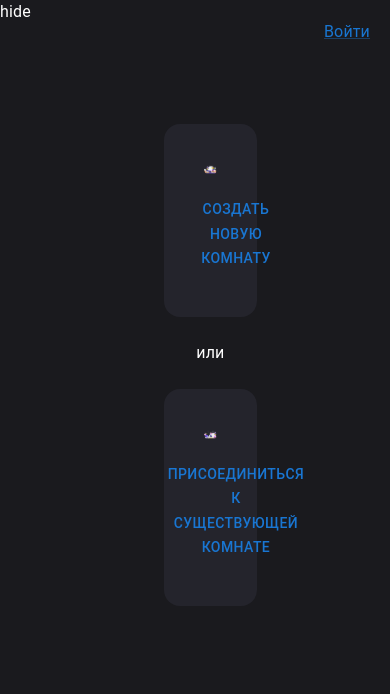
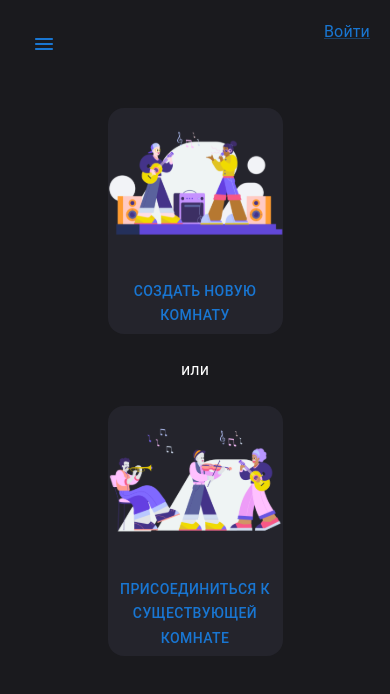
Before and after one commit to Tokiyashi/tunetown, a React (Vite) app: page /room in a window 390 px wide. Shown: the top 694 px of the page. Built offline with nearby package versions, Linux system fonts and the light colour scheme.

Commit message:
layout updates

```diff
--- /dev/null
+++ b/src/components/Header/UserMenu/index.tsx
@@ -0,0 +1,30 @@
+import React from 'react';
+import {Button, Link} from "@mui/material";
+import {RootState, store} from "@/store";
+import {setUser} from "@/store/slices/userSlice";
+import {DEFAULT_USER} from "@/common/constants/defaultUser";
+import {useSelector} from "react-redux";
+
+const UserMenu = () => {
+  const {currentUser} = useSelector((state: RootState) => state.user);
+
+
+  return (
+    <>
+      {currentUser._id ? (
+        <div className="flex items-center gap-4">
+          <h2>{currentUser.name}</h2>
+          <Button
+            onClick={() => store.dispatch(setUser(DEFAULT_USER))}
+          >
+            Выйти
+          </Button>
+        </div>
+      ) : (
+        <Link href="/login">Войти</Link>
+      )}
+    </>
+  );
+};
+
+export default UserMenu;
--- a/src/components/Header/index.tsx
+++ b/src/components/Header/index.tsx
@@ -1,27 +1,13 @@
 import React from 'react';
-import {useSelector} from 'react-redux';
-import {RootState, store} from '@/store';
-import {setUser} from '@/store/slices/userSlice';
-import {DEFAULT_USER} from '@/common/constants/defaultUser';
-import {Button, Link} from "@mui/material";
+import MobileSidebar from "@/components/Sidebar/MobileSidebar";
+import UserMenu from "./UserMenu";
 
 const Header = () => {
-  const {currentUser} = useSelector((state: RootState) => state.user);
 
   return (
-    <div className="justify-end p-5 flex align-middle">
-      {currentUser._id ? (
-        <div className="flex gap-4">
-          <h2>{currentUser.name}</h2>
-          <Button
-            onClick={() => store.dispatch(setUser(DEFAULT_USER))}
-          >
-            Выйти
-          </Button>
-        </div>
-      ) : (
-        <Link href="/login">Войти</Link>
-      )}
+    <div className="justify-between md:justify-end p-5 flex align-middle">
+      <MobileSidebar/>
+      <UserMenu/>
     </div>
   );
 };
--- a/src/components/PageWrapper/index.tsx
+++ b/src/components/PageWrapper/index.tsx
@@ -1,13 +1,13 @@
 import React from 'react';
-import Sidebar from "@/components/Sidebar";
 import Header from "@/components/Header";
 import {Outlet} from "react-router-dom";
+import DefaultSidebar from "@/components/Sidebar/DefaultSidebar";
 
 
 const PageWrapper = () => {
   return (
-    <div className='min-h-screen text-white flex min-w-screen bg-app-bg'>
-      <Sidebar/>
+    <div className='min-h-screen overflow-hidden max-h-screen text-white flex min-w-screen bg-app-bg'>
+      <DefaultSidebar/>
       <div className="flex w-full overflow-auto relative flex-col">
         <Header/>
         <main className="flex w-full h-full flex-col overflow-auto p-5">
--- a/src/components/Sidebar/MobileSidebar/index.tsx
+++ b/src/components/Sidebar/MobileSidebar/index.tsx
@@ -1,26 +1,37 @@
 import React, {useState} from 'react';
 import Buttons from '@/components/Sidebar/Buttons';
 import AudioPlayer from '@/components/AudioPlayer';
+import MenuRoundedIcon from '@mui/icons-material/MenuRounded';
+import {IconButton} from "@mui/material";
+import CloseRoundedIcon from '@mui/icons-material/CloseRounded';
 
 const MobileSidebar = () => {
   const [show, setShow] = useState(false);
 
   return (
     <div className="w-min md:hidden inline">
-      <button
+      <IconButton
+        size="large"
         onClick={() => {
           setShow(show => !show);
         }}
       >
-        {show ? (
-          <>show</>
-        ) : (
-          <>hide</>
-        )}
-      </button>
+        {!show &&
+            <MenuRoundedIcon color='primary'/>
+        }
+      </IconButton>
       {show && (
-        <div className="w-screen md:flex max-h-screen p-5 flex flex-col justify-between min-h-full">
+        <div
+          className="w-screen absolute top-0 left-0 bg-app-bg z-10 md:flex max-h-screen p-5 flex flex-col justify-between min-h-full">
           <div>
+            <IconButton
+              size="large"
+              onClick={() => {
+                setShow(show => !show);
+              }}
+            >
+              <CloseRoundedIcon color='primary'/>
+            </IconButton>
             <h1 className="text-2xl">Tune Town</h1>
             <Buttons/>
           </div>
--- a/src/components/UploadedMusicItem/index.tsx
+++ b/src/components/UploadedMusicItem/index.tsx
@@ -40,7 +40,7 @@ const UploadedMusicItem = ({item}: Props) => {
           <span className="text-sm">{item?.artistName}</span>
         </div>
       </div>
-      <MoreOptions item={item}/>
+      <MoreOptions />
     </div>
   );
 };
--- a/src/pages/ConnectRoomPage/index.tsx
+++ b/src/pages/ConnectRoomPage/index.tsx
@@ -11,6 +11,7 @@ import {useNavigate} from "react-router-dom";
 const Room = () => {
   const {currentUser} = useSelector((state: RootState) => state.user);
   const navigate = useNavigate();
+
   async function handleCreateRoom() {
     const request = await axios.post(backendUrl + '/rooms', {
       name: 'nikitaAmazingRoom',
@@ -22,8 +23,8 @@ const Room = () => {
 
   return (
     <div className="h-full w-full flex justify-center items-start">
-      <div className="w-5/6 p-10 md:flex-row flex-col flex items-center gap-6">
-        <div className="flex w-1/2 flex-col h-full gap-4 bg-card-bg rounded-2xl p-10">
+      <div className="w-full md:flex-row flex-col flex items-center gap-6">
+        <div className="flex w-1/2 flex-col h-full gap-4 bg-card-bg rounded-2xl">
           <img
             alt="Band"
             src={theBandParty}
@@ -34,7 +35,7 @@ const Room = () => {
           </Button>
         </div>
         или
-        <div className="flex flex-col w-1/2 h-full gap-4 bg-card-bg rounded-2xl p-10">
+        <div className="flex flex-col w-1/2 h-full gap-4 bg-card-bg rounded-2xl">
           <img
             alt="Band"
             src={theBandMusician}
```
